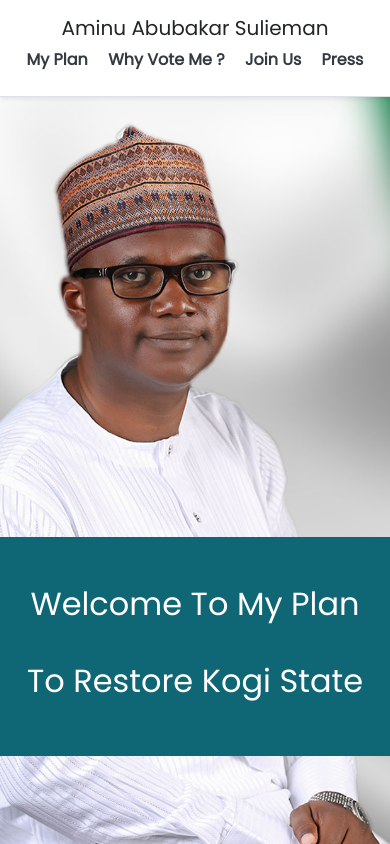
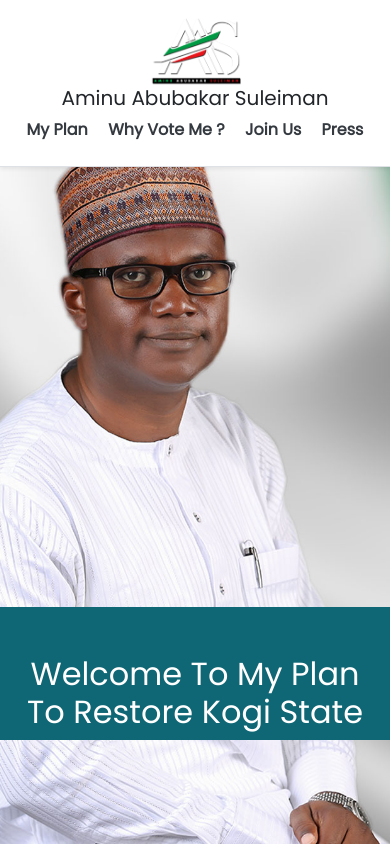
Before and after one commit to Katalyst33/aas-landing, a plain HTML site: page index.html in a window 390 px wide. Drawn offline with nearby package versions, Linux system fonts and the light colour scheme.

Commit message:
added logo

```diff
--- a/css/style.css
+++ b/css/style.css
@@ -32,6 +32,9 @@ h1{
 
 }
 
+#mobileText{
+    display: none;
+}
 
 
  /*Medium devices (tablets, 768px and up)*/
@@ -53,6 +56,7 @@ h1{
 
  h1{
      font-size: xx-large;
+     text-align: center;
  }
 
     #row2{
@@ -61,19 +65,20 @@ h1{
 
     }
 
-    #row-main{
+  /*  #row-main{
         align-content: center;
         background:red;
         height: 35%;
-    }
+    }*/
 
     #mobileText{
-        align-content: center;
+        /*align-content: center;*/
         margin-top: 400px;
         height: 35%;
         width: 1000px;
+        display: inherit;
+        background:#0f6674;
 
-        background:#0f6674;
     }
 
 }
--- a/index.html
+++ b/index.html
@@ -15,7 +15,8 @@
 </head>
 <body>
 <div class="d-flex flex-column flex-md-row align-items-center p-3 px-md-4 mb-3 bg-white border-bottom shadow-sm">
-    <h5 class="my-0 mr-md-auto font-weight-normal">Aminu Abubakar Sulieman</h5>
+    <img  src="img/logo.png" alt="logo" height="70px">
+    <h5 class="my-0 mr-md-auto font-weight-normal">Aminu Abubakar Suleiman</h5>
     <nav class="my-2 my-md-0 mr-md-3">
         <a class="p-2 text-dark" href="#">My Plan</a>
         <a class="p-2 text-dark" href="#">Why Vote Me ?</a>
@@ -43,8 +44,8 @@
 
     <div class="row" >
 
-<div class="col-12 align-items-center" id="mobileText" >
-    <h1 class="text-white text-capitalize  text-center py-5">Welcome To My Plan <br> <br>To Restore Kogi State</h1>
+<div class="col-12" id="mobileText" >
+    <h1 class="text-white text-capitalize pt-5 text-center">Welcome To My Plan To Restore Kogi State</h1>
 </div>
     </div>
 
```
Also changed, not shown: img/logo.png (added).
